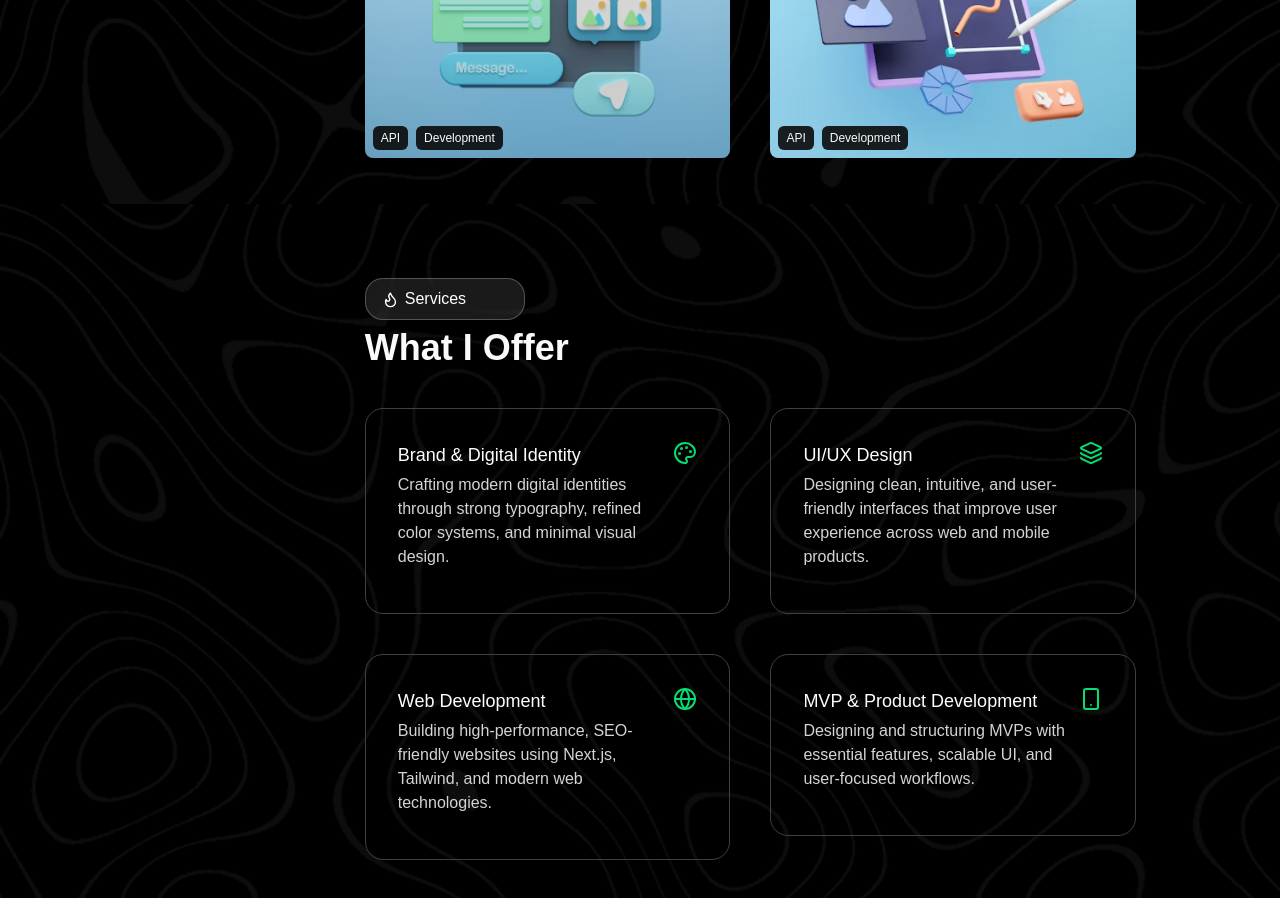
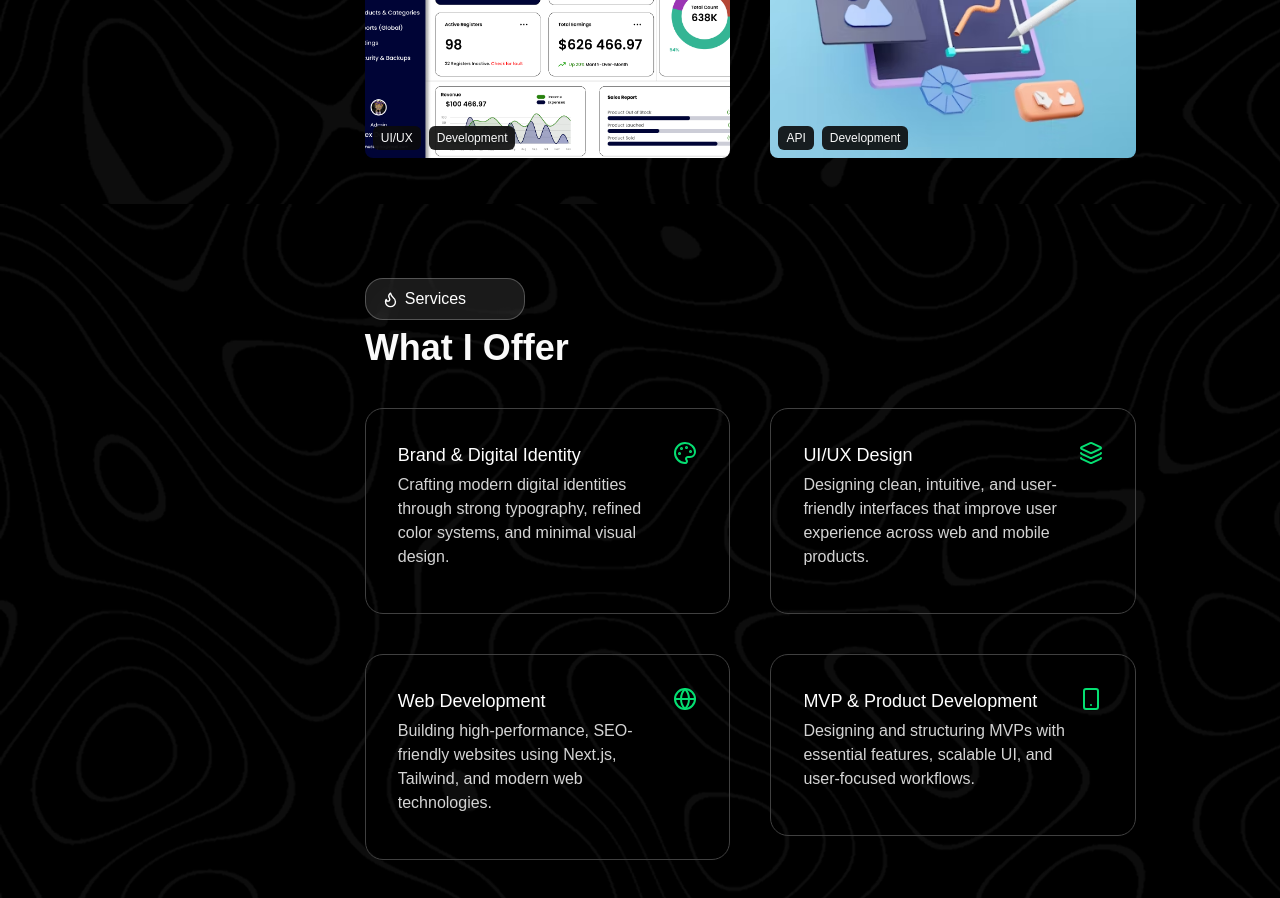
Before and after one commit to Ekene-Akabogu/Portfolio, a React (Vite) app in the folder my-portfolio/: page / in a window 1280 px wide. Shown: the part 1760-2658 px from the top of the page. Built offline with nearby package versions, Linux system fonts and the light colour scheme; a web font is replaced by a local one.

Commit message:
added project

```diff
--- a/my-portfolio/src/constants/index.tsx
+++ b/my-portfolio/src/constants/index.tsx
@@ -93,9 +93,9 @@ const projectsData: ProjectType[] = [
   },
   {
     imgSrc: '/images/project-ph-3.jpeg',
-    title: 'Full stack music app',
-    tags: ['API', 'Development'],
-    projectLink: 'https://musify-5al0.onrender.com/',
+    title: 'WarehouseX UI/UX Design',
+    tags: ['UI/UX', 'Development'],
+    projectLink: 'https://www.figma.com/design/UfyfUDqK5gaKhphUtvCtX6/WarehouseX---Web-Desktop?node-id=0-1&p=f&t=gZZESvRKdhVzxRx8-0',
   },
   {
     imgSrc: '/images/project-ph-4.jpeg',
```
Also changed, not shown: my-portfolio/public/images/project-ph-3.jpeg.
